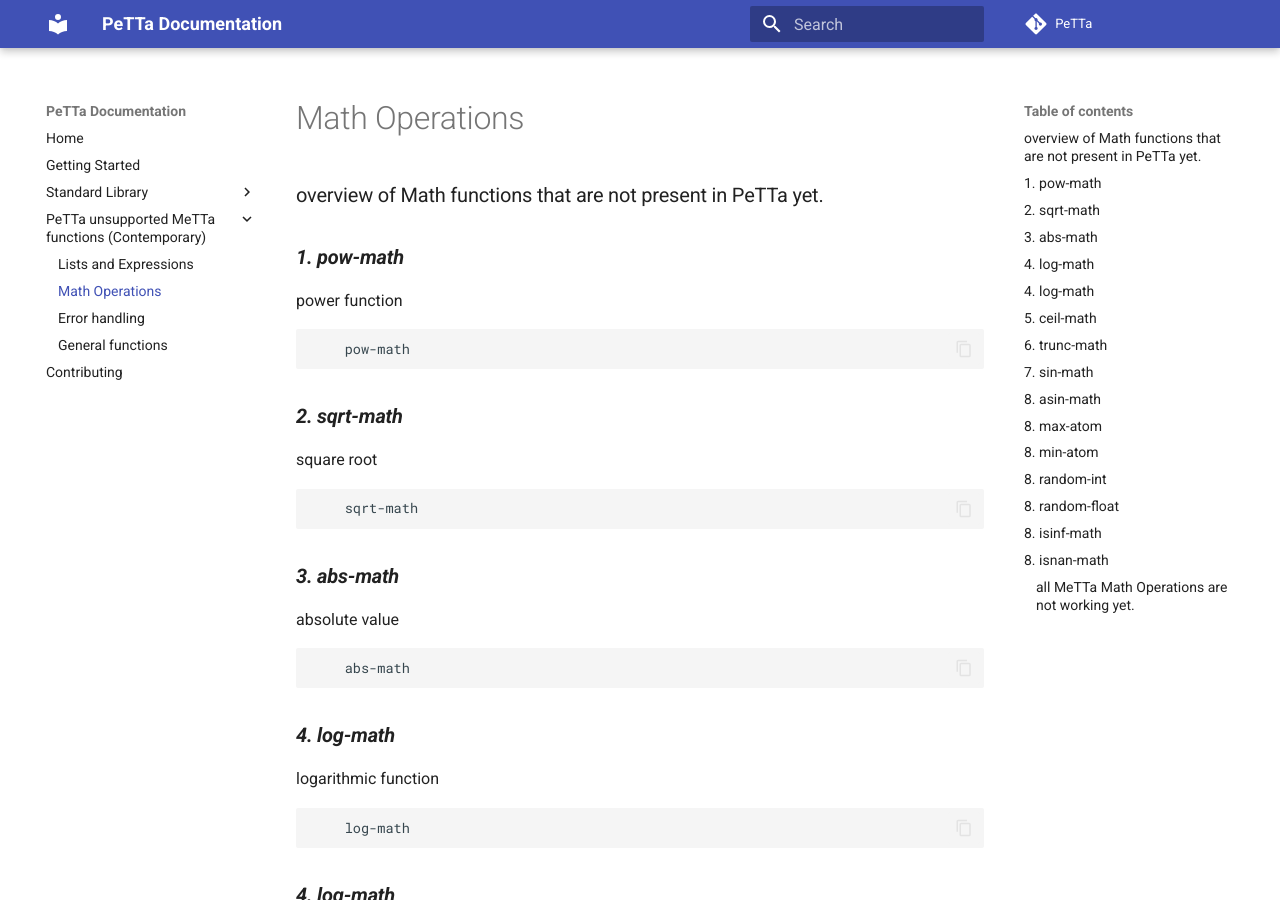
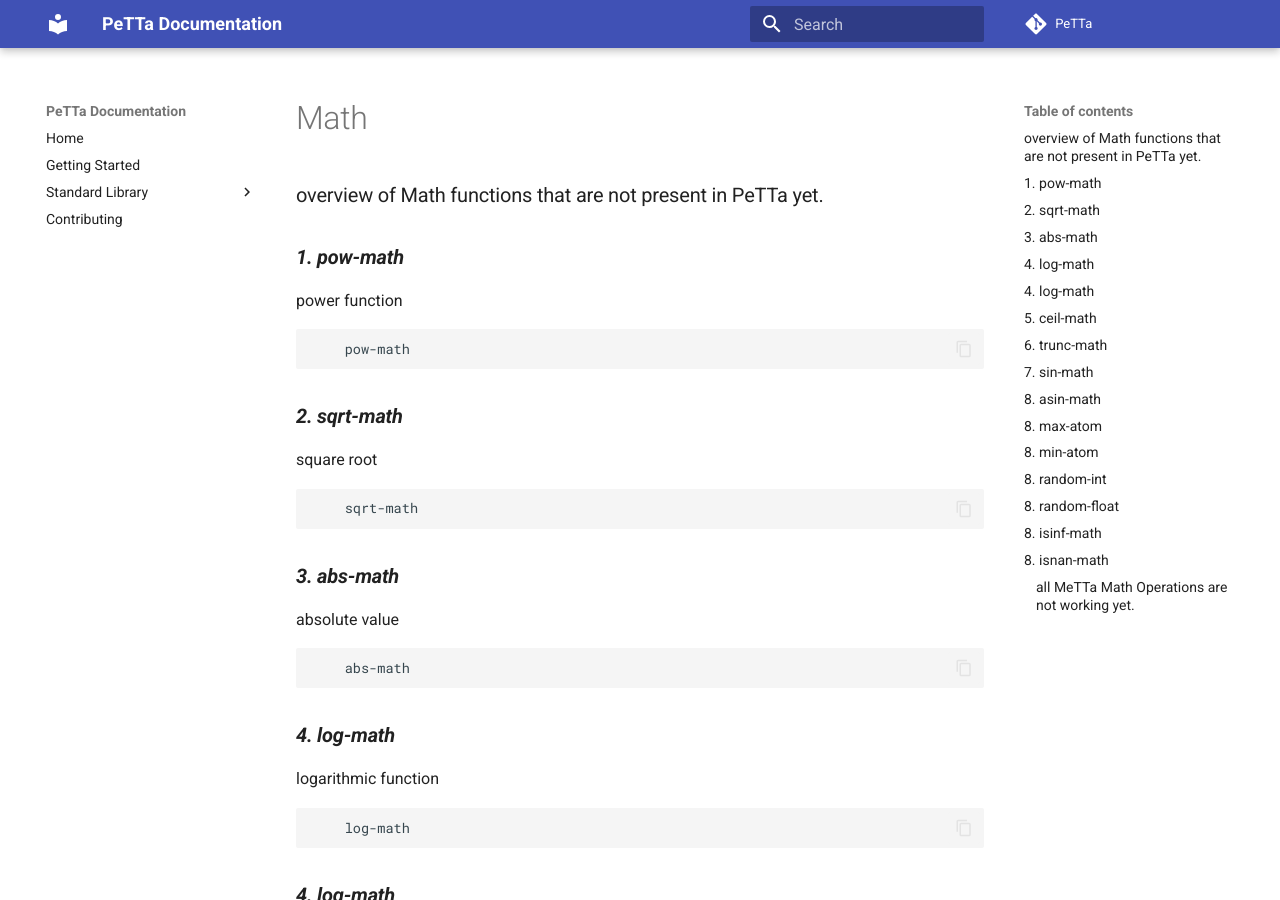
Before and after one commit to yabuz87/PeTTa_docs, an MkDocs documentation site: the page built from docs/not-working/math.md, in a window 1280 px wide and 900 px high. Built offline with MkDocs 1.6.1 and Material for MkDocs 9.7.7, drawn with Linux system fonts in a browser that asks for light colours; comment, search, counter and statistics services are not loaded; some of the changed lines change nothing that is shown.

Commit message:
removed those files that is no longer significant here since thsoe std lib functions are supported by PeTTa.

```diff
--- a/mkdocs.yml
+++ b/mkdocs.yml
@@ -35,12 +35,13 @@
       - Control Flow: standard-library/control-flow.md
       - List and Expr Operations: standard-library/list-operations.md
       - Higher-order predicates: standard-library/higher-order.md
+      - space manipulation: standard-library/space.md
       - python Bindings: standard-library/python.md
-  - PeTTa unsupported MeTTa functions (Contemporary):
-     - Lists and Expressions: not-working/list.md
-     - Math Operations: not-working/math.md
-     - Error handling: not-working/error-handle.md
-     - General functions: not-working/not-working-std-functions.md
+  # - PeTTa unsupported MeTTa functions (Contemporary):
+  #    - Lists and Expressions: not-working/list.md
+  #    - Math Operations: not-working/math.md
+  #    - Error handling: not-working/error-handle.md
+  #    - General functions: not-working/not-working-std-functions.md
   - Contributing: contributing.md
 
 plugins:
```
